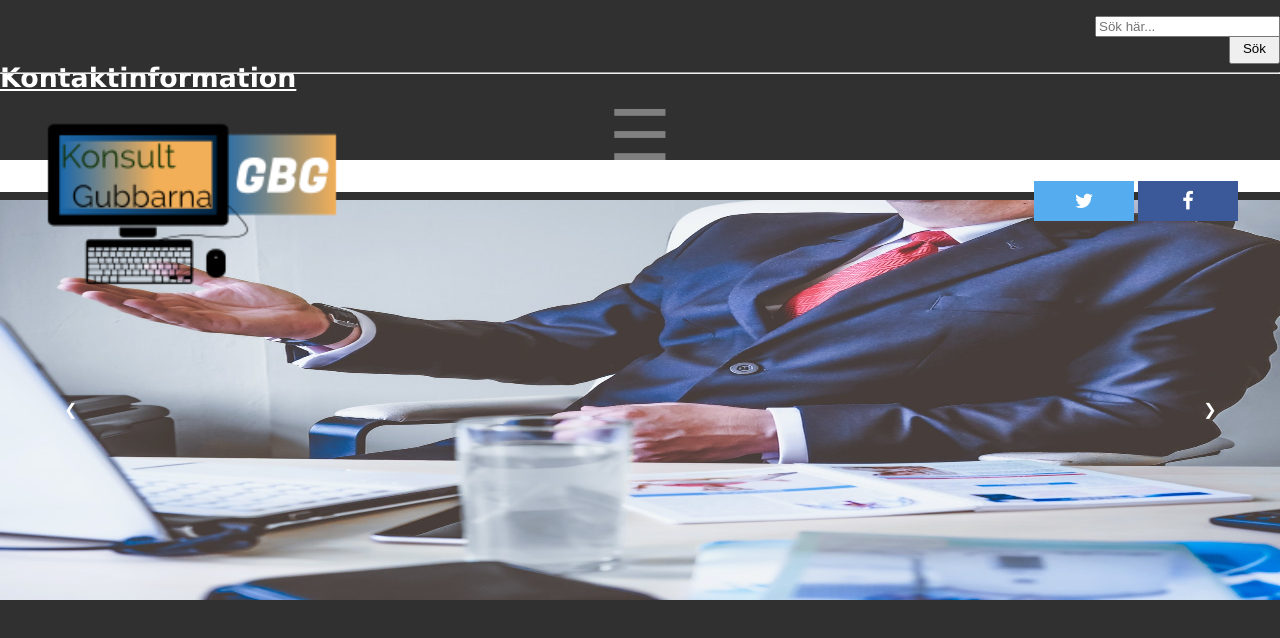
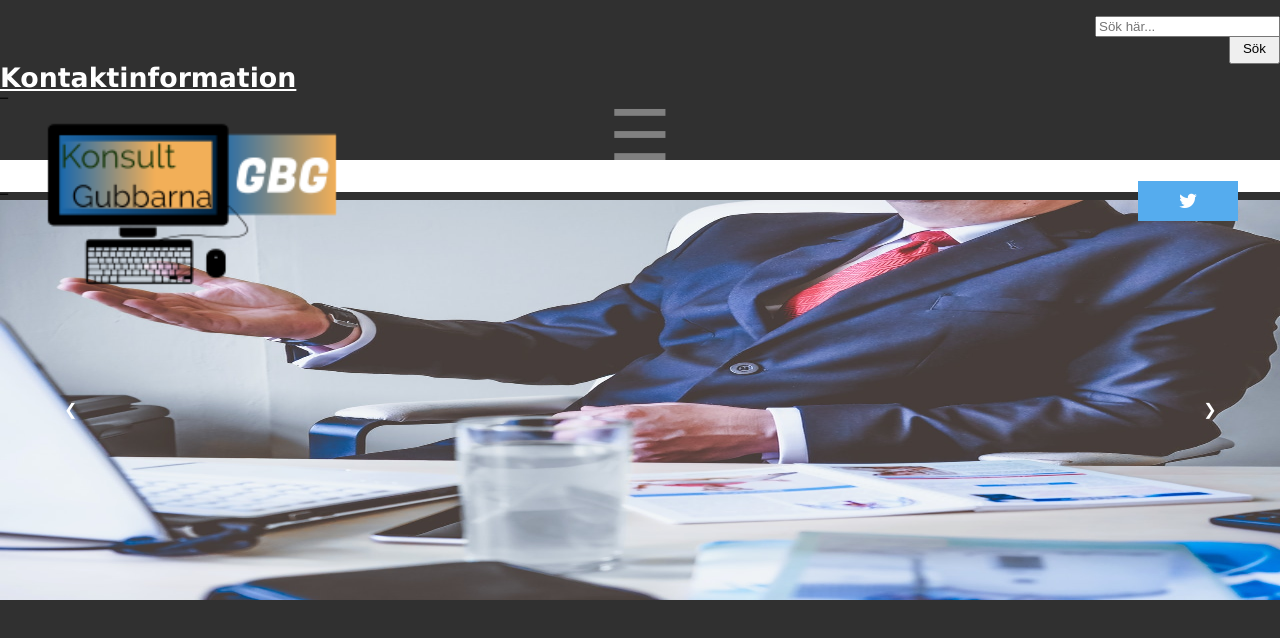
Before and after one commit to Jakilaken/Konsultgubbarna, a plain HTML site: page index.html in a window 1280 px wide. Drawn offline with Linux system fonts and the light colour scheme.

Commit message:
Update index.html

```diff
--- a/index.html
+++ b/index.html
@@ -1,90 +1,187 @@
 <!DOCTYPE html>
+
 <html lang="en">
 
+
+
 <!-- Head -->
+
 <head>
+
     <meta charset="UTF-8">
+
     <meta name="viewport" content="width=device-width, initial-scale=1.0">
+
     <meta http-equiv="X-UA-Compatible" content="ie=edge">
 
+
+
+    <meta name="viewport" content="width=device-width,initial-scale=1,maximum-scale=1,user-scalable=no">
+
+<meta http-equiv="X-UA-Compatible" content="IE=edge,chrome=1">
+
+<meta name="HandheldFriendly" content="true">
+
+
+
     <!-- Links -->
+
     <link rel="stylesheet" href="https://cdnjs.cloudflare.com/ajax/libs/font-awesome/4.7.0/css/font-awesome.min.css">
+
     <link rel="stylesheet" href="./css/index.css">
 
+
+
     <!-- Scripts -->
+
     <!-- <script src="./scripts/index.js"></script> -->
 
+
+
     <!-- Title -->
+
     <title>Home</title>
+
 </head>
 
+
+
 <!-- Body -->
+
 <body>
+
     <!-- Sök meny -->
+
     <button>Sök</button>
+
     <section class="Searchbar">
+
         <input type="text" placeholder="Sök här...">
+
     </section>
 
+
+
     <!-- Kontakt-länk -->
+
     <header class="Textkontakt" onclick="window.location.href='./pages/contact.html'">
+
         <h6> <u>Kontaktinformation</u> </h6>
+
     </header>
 
+
+
     <!-- Vit linje -->
+
     <div class="linje1">
-        <hr />
-    </div>
-    <div class="linje2">
-        <!-- <hr />  -->
+
+        <!-- <hr/> --><p>_</p>
+
     </div>
 
+    <div class="linje2">
+
+        <!-- <hr/> --><p>_</p>
+
+    </div>
+
+
+
     <!-- Logga -->
+
     <img class="logga" src="./images/Consultlogga.png" alt="Logga">
 
+
+
     <!-- Meny / "Burger" / Slider -->
+
     <main class="sliderbar">
+
         <nav id="mySidenav" class="sidenav">
+
             <a href="javascript:void(0)" class="closebtn" onclick="closeNav()">&times;</a>
+
             <a href="#">Hem</a>
+
             <a href="./pages/innehåll.html">Innehåll</a>
+
             <a href="./pages/about.html">Om oss</a>
+
             <a href="./pages/contact.html">Kontakt</a>
+
         </nav>
 
+
+
         <!-- Pop up menu -->
+
         <aside id="main">
+
             <span onclick="openNav()">&#9776;</span>
+
         </aside>
 
+
+
         <!-- Social media -->
-        <a href="#" class="fa fa-facebook"></a>
+
+        <!-- <a href="#" class="fa fa-facebook"></a> -->
+
         <a href="#" class="fa fa-twitter"></a>
 
+
+
         <!-- Slider -->
+
         <figure class="slideshow-container">
+
             <figure class="mySlides fade">
+
                 <figure class="numbertext"></figure>
+
                 <img class="slider_pic" src="./images/Sliderbild3.jpg">
+
                 <figure class="text"></figure>
+
             </figure>
 
+
+
             <figure class="mySlides fade">
+
                 <figure class="numbertext"></figure>
+
                 <img class="slider_pic" src="./images/Sliderbild1.jpg">
+
                 <figure class="text"></figure>
+
             </figure>
 
+
+
             <figure class="mySlides fade">
+
                 <figure class="numbertext"></figure>
+
                 <img class="slider_pic" src="./images/Sliderbild2.jpg">
+
                 <figure class="text"></figure>
+
             </figure>
+
             <script src="./scripts/index.js"></script>
+
             <!-- Knappar på slider -->
+
             <a class="prev" onclick="plusSlides(-1)">&#10094;</a>
+
             <a class="next" onclick="plusSlides(1)">&#10095;</a>
+
         </figure>
+
     </main>
+
 </body>
+
 </html>
```
